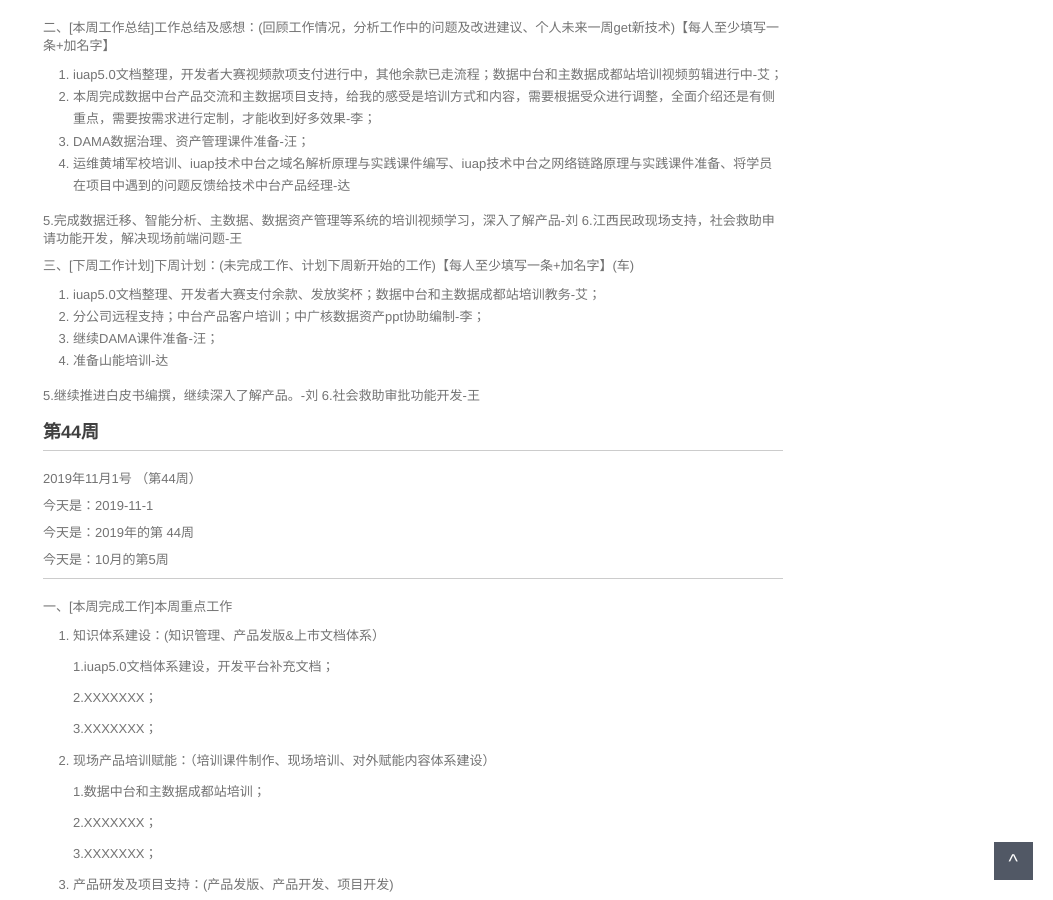
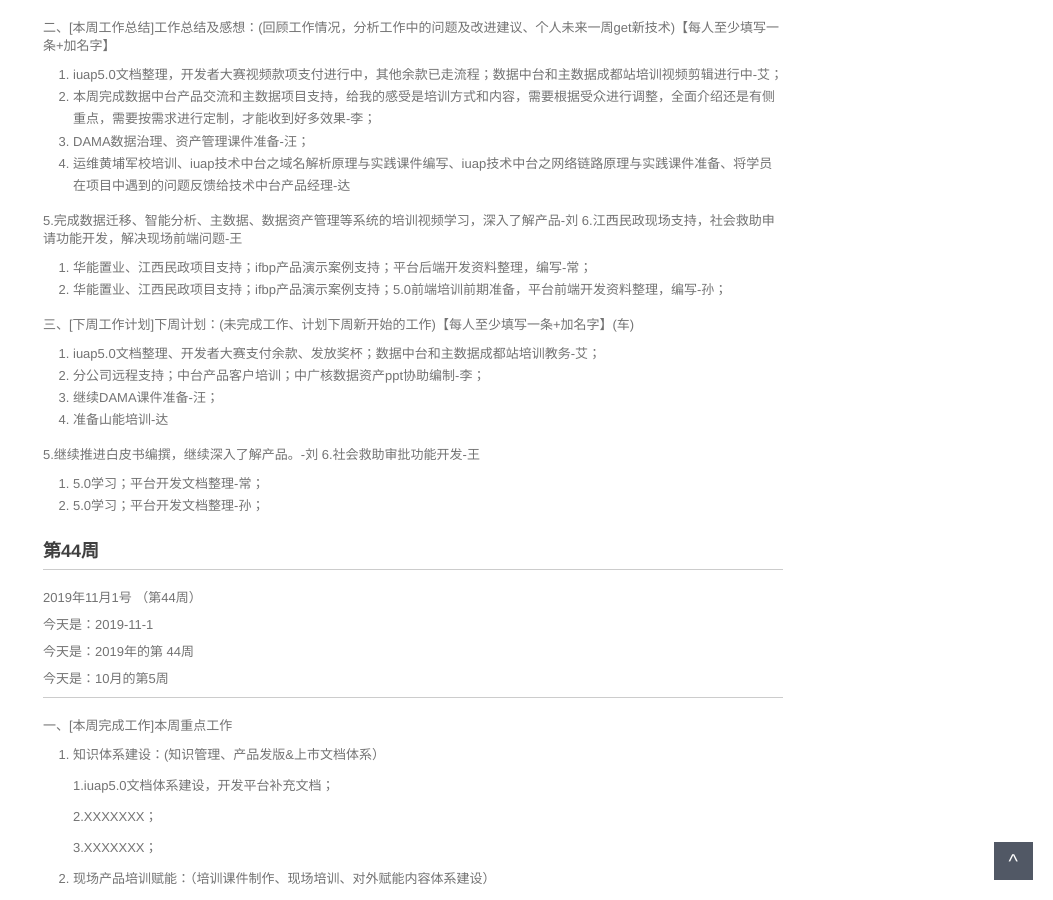
Before and after one commit to walllFlower/blog, a Jekyll site: the page built from _posts/2018-07-17-day_report_cxz.md, in a window 1280 px wide and 900 px high, scrolled down 1238 px. Shown: the whole window, without its empty margins (227-1280 px from the left). Built offline with Jekyll 4.4.1, drawn with Linux system fonts in a browser that asks for light colours; comment, search, counter and statistics services are not loaded.

Commit message:
Update 2018-07-17-day_report_cxz.md

```diff
--- a/_posts/2018-07-17-day_report_cxz.md
+++ b/_posts/2018-07-17-day_report_cxz.md
@@ -80,6 +80,8 @@ categories: 技术运营工作周报
 
 5.完成数据迁移、智能分析、主数据、数据资产管理等系统的培训视频学习，深入了解产品-刘
 6.江西民政现场支持，社会救助申请功能开发，解决现场前端问题-王
+7. 华能置业、江西民政项目支持；ifbp产品演示案例支持；平台后端开发资料整理，编写-常；
+8. 华能置业、江西民政项目支持；ifbp产品演示案例支持；5.0前端培训前期准备，平台前端开发资料整理，编写-孙；
 
 三、[下周工作计划]下周计划：(未完成工作、计划下周新开始的工作)【每人至少填写一条+加名字】(车)
 
@@ -90,6 +92,8 @@ categories: 技术运营工作周报
 
 5.继续推进白皮书编撰，继续深入了解产品。-刘
 6.社会救助审批功能开发-王
+7. 5.0学习；平台开发文档整理-常；
+8. 5.0学习；平台开发文档整理-孙；
 
 
 
```
